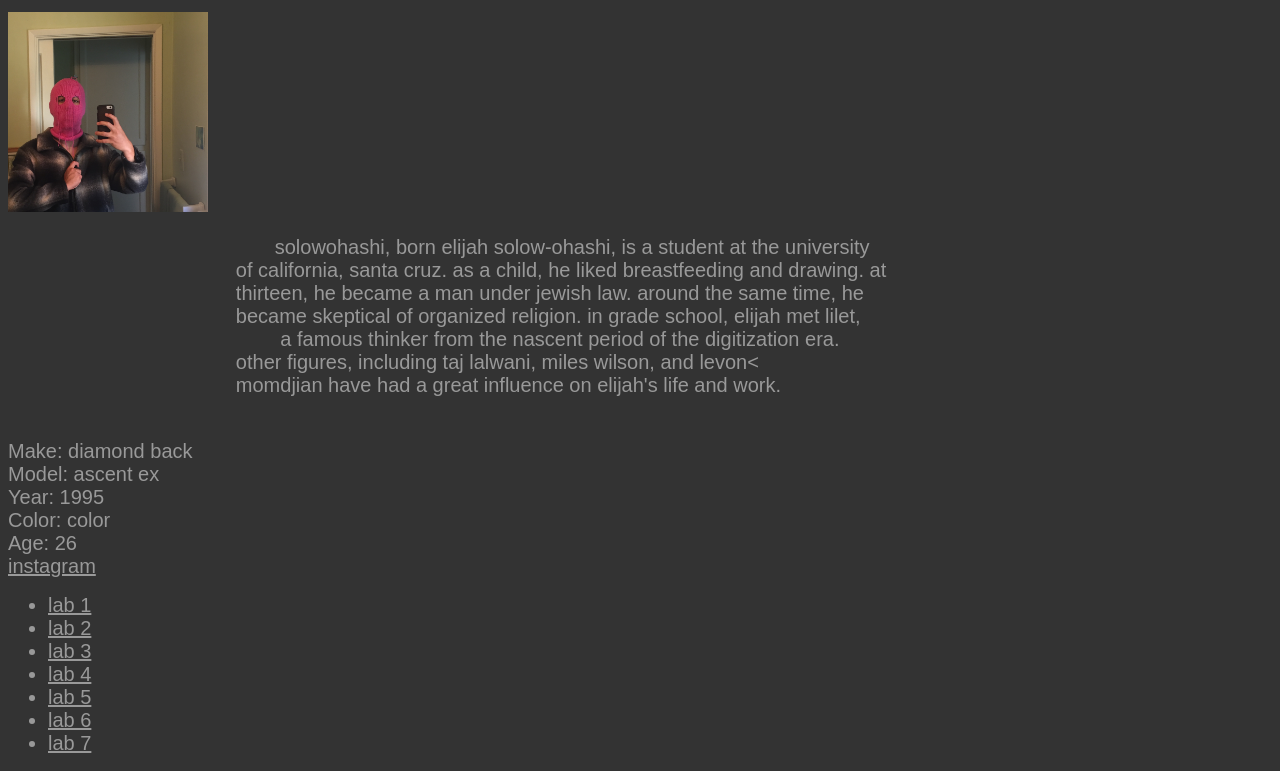
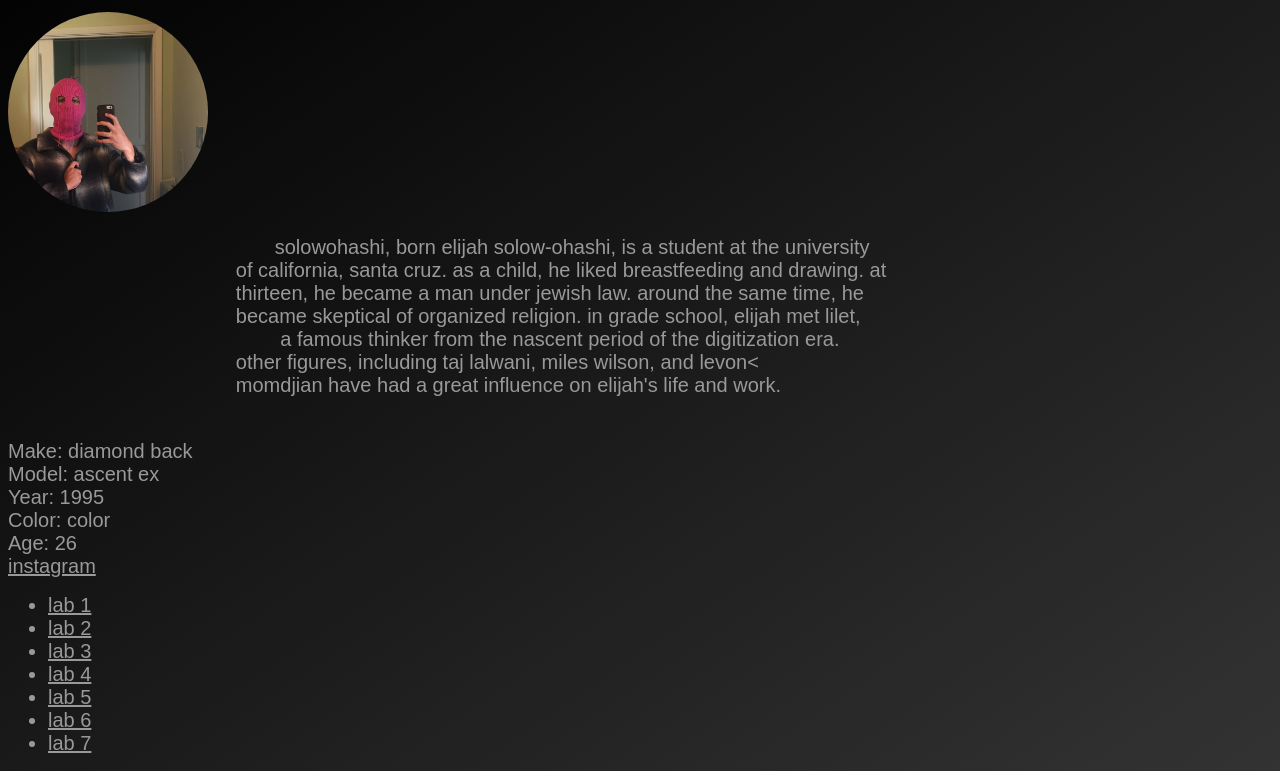
Before and after one commit to solowohashi/cst25, a plain HTML site: page index.html in a window 1280 px wide. Shown: the part 87-858 px from the top of the page. Drawn offline with Linux system fonts and the light colour scheme.

Commit message:
Update site.css

```diff
--- a/css/site.css
+++ b/css/site.css
@@ -36,9 +36,10 @@ a:visited {
 img{
   width: 200px;
   height: auto;
+  border-radius: 50%;
 }
 body{
-  background-color: #333333;
+  background-image: linear-gradient(to bottom right, #000000, #333333);
 }
 #lab5content{
   font-family: "arial";
```
